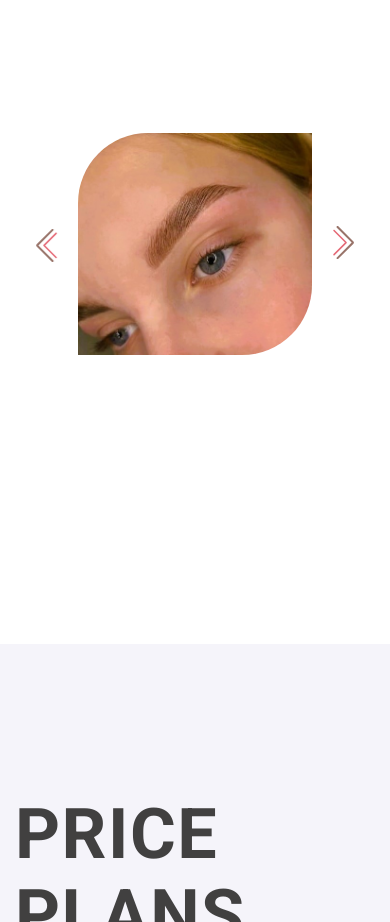
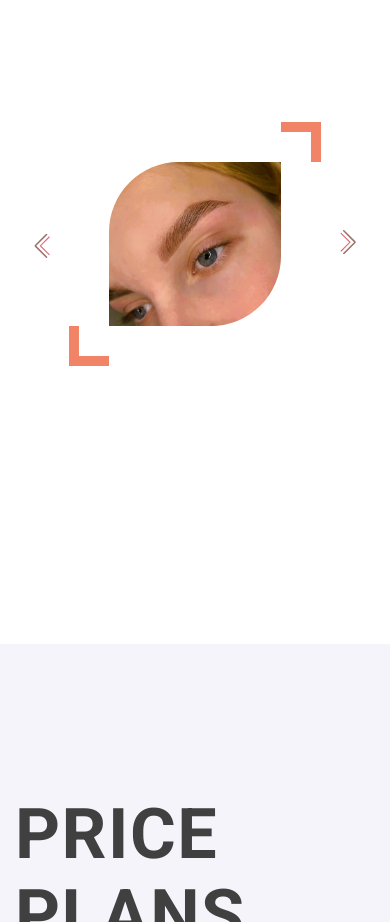
Before and after one commit to Vasylij-Kashtalyan/beautifulMaster, a website: page index.html in a window 390 px wide. Shown: the part 1080-2002 px from the top of the page. Drawn offline with nearby package versions, Linux system fonts and the light colour scheme.

Commit message:
animation corner

```diff
--- a/css/gallery.css
+++ b/css/gallery.css
@@ -19,9 +19,7 @@
 }
 
 .gallary-content {
-  /* @media screen and (max-width: 768px) {
-    display: block;
-  } */
+  width: 100%;
   display: -webkit-box;
   display: -ms-flexbox;
   display: flex;
@@ -66,3 +64,111 @@
 .prev {
   rotate: 180deg;
 }
+
+.slider {
+  @media screen and (max-width: 768px) {
+    padding: 25px;
+  }
+
+  position: relative;
+  padding: 40px;
+}
+
+.slider::before {
+  content: "";
+  width: 12.5vw;
+  height: 12.5vw;
+  min-width: 40px;
+  max-width: 80px;
+  min-height: 40px;
+  max-height: 80px;
+  display: block;
+  position: absolute;
+  top: 0px;
+  right: 0px;
+  animation: to-top 1.5s forwards;
+
+  background-image: url("../img/corner.svg");
+}
+
+.slider::after {
+  content: "";
+  width: 12.5vw;
+  height: 12.5vw;
+  rotate: 180deg;
+  min-width: 40px;
+  max-width: 80px;
+  min-height: 40px;
+  max-height: 80px;
+  display: block;
+  position: absolute;
+  bottom: 0px;
+  left: 0px;
+  animation: to-bottom 1.5s forwards;
+
+  background-image: url("../img/corner.svg");
+}
+
+@media screen and (max-width: 768px) {
+  .slider::before {
+    content: "";
+    width: 8.5vw;
+    height: 8.5vw;
+    min-width: 40px;
+    max-width: 80px;
+    min-height: 40px;
+    max-height: 80px;
+    display: block;
+    position: absolute;
+    top: 0px;
+    right: 0px;
+    animation: to-top 1.5s forwards;
+
+    background-image: url("../img/corner.svg");
+  }
+
+  .slider::after {
+    content: "";
+    width: 8.5vw;
+    height: 8.5vw;
+    rotate: 180deg;
+    min-width: 40px;
+    max-width: 80px;
+    min-height: 40px;
+    max-height: 80px;
+    display: block;
+    position: absolute;
+    bottom: 0;
+    left: 0;
+
+    background-image: url("../img/corner.svg");
+  }
+}
+
+@keyframes to-top {
+  0% {
+    opacity: 0;
+    top: -40px;
+    right: -40px;
+  }
+
+  100% {
+    opacity: 1;
+    top: 0px;
+    right: 0px;
+  }
+}
+
+@keyframes to-bottom {
+  0% {
+    opacity: 0;
+    bottom: -40px;
+    left: -40px;
+  }
+
+  100% {
+    opacity: 1;
+    bottom: 0px;
+    left: 0px;
+  }
+}
```
Also changed, not shown: img/corner.svg (added).
